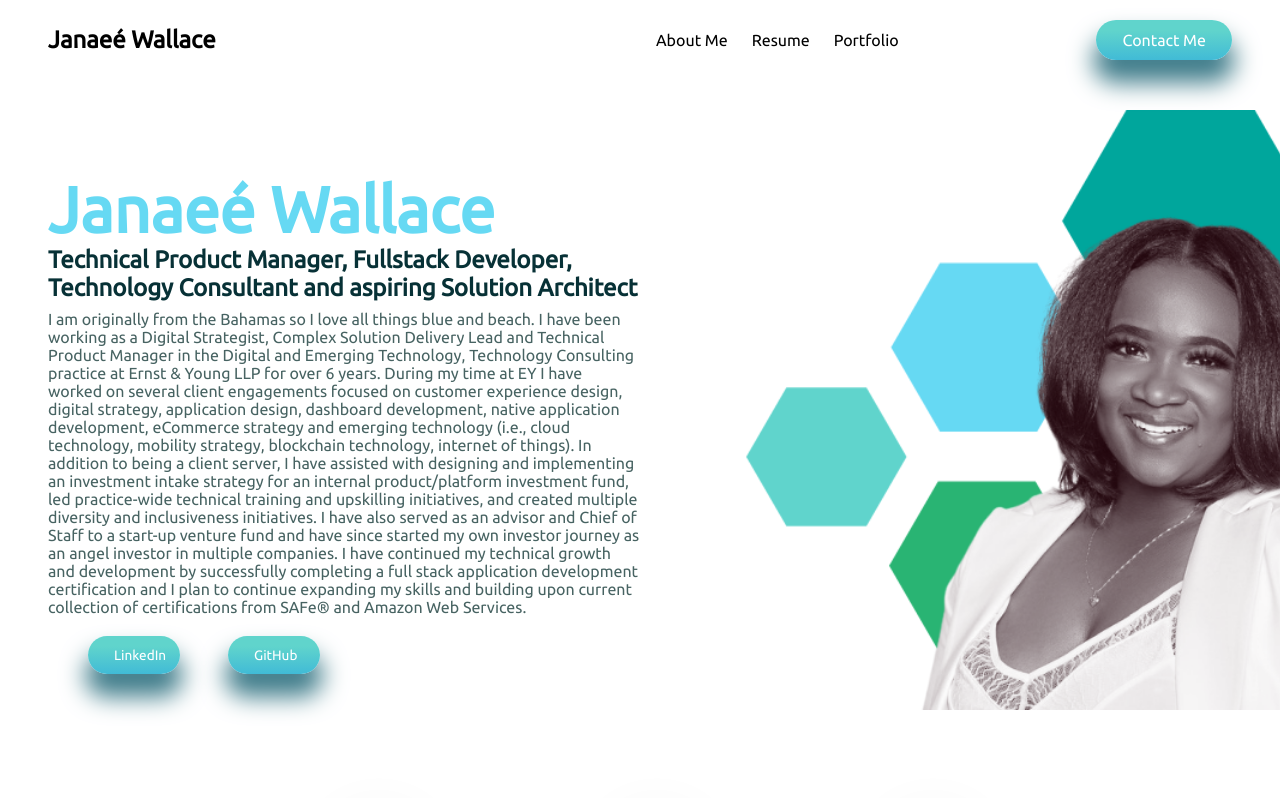
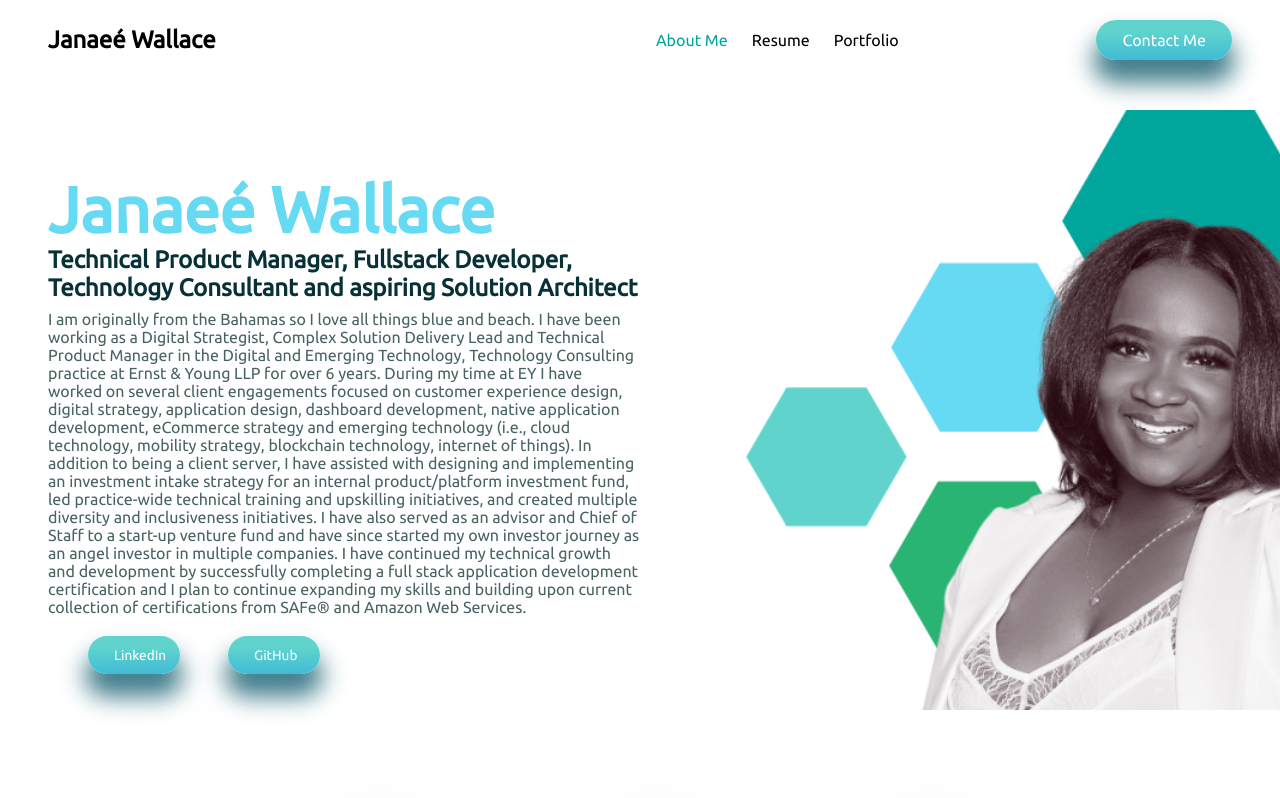
Before and after one commit to Jae-as/jae-portfolio-react, a React (Create React App) app: page / in a window 1280 px wide. Shown: the top 798 px of the page. Built offline with nearby package versions, Linux system fonts and the light colour scheme.

Commit message:
troubleshooting nav bar change state

```diff
--- a/src/components/navbar/navbar.css
+++ b/src/components/navbar/navbar.css
@@ -50,6 +50,13 @@
 
 .nav-list > ul :hover {
   cursor: default;
+  color: var(--aqua);
+}
+
+.nav-list > ul.active {
+  cursor: default;
+  color: var(--aqua);
+  text-shadow: .05rem .05rem .08rem var(--aqua);
 }
 
 .nav-button {
--- a/src/components/navbar/navbar.jsx
+++ b/src/components/navbar/navbar.jsx
@@ -1,8 +1,15 @@
-import React from "react";
+import React, { useState } from "react";
 import "./navbar.css";
 import { Link } from "react-scroll";
 
 const Navbar = () => {
+
+  const [active, setActive] = useState(false);
+
+  const navClick = () => {
+    setActive(!active);
+  }
+
   return (
     <nav className="nav-wrapper">
       <div className="nav-left">
@@ -12,7 +19,7 @@ const Navbar = () => {
         <div className="nav-list">
           <ul>
             <li>
-              <Link activeClass="active" to="AboutMe" spy={true} smooth={true}>
+              <Link activeClass="active" to="AboutMe" spy={true} smooth={true} onClick={navClick} style={{color: active? "var(--black)": "var(--aqua)"}}>
                 About Me
               </Link>
             </li>
```
